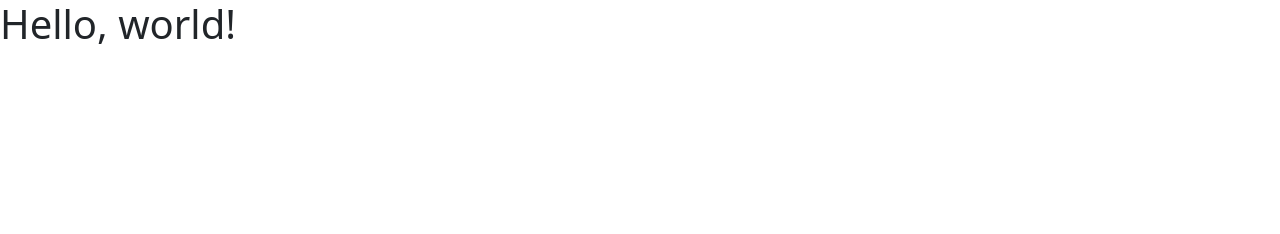
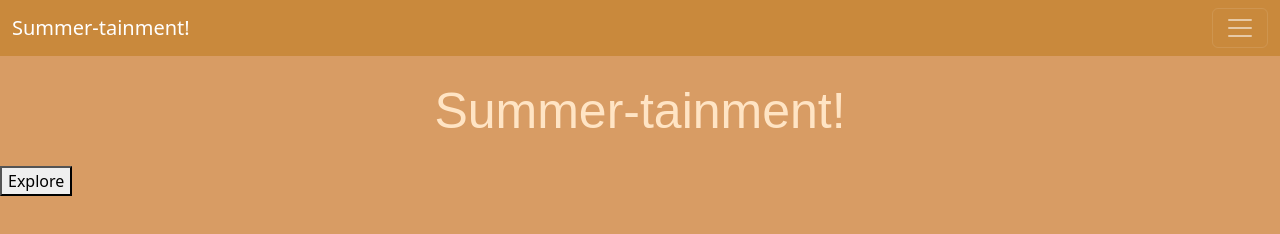
Before and after one commit to OwenC525/Summer-tainment, a plain HTML site: page index.html in a window 1280 px wide. Drawn offline with nearby package versions, Linux system fonts and the light colour scheme.

Commit message:
worked on my home page and navbar

```diff
--- a/index.html
+++ b/index.html
@@ -3,11 +3,39 @@
   <head>
     <meta charset="utf-8">
     <meta name="viewport" content="width=device-width, initial-scale=1">
-    <title>Bootstrap demo</title>
+    <title>Summer-tainment</title>
     <link href="https://cdn.jsdelivr.net/npm/bootstrap@5.3.2/dist/css/bootstrap.min.css" rel="stylesheet" integrity="sha384-T3c6CoIi6uLrA9TneNEoa7RxnatzjcDSCmG1MXxSR1GAsXEV/Dwwykc2MPK8M2HN" crossorigin="anonymous">
+    <link rel="stylesheet" href="style.css">
   </head>
-  <body>
-    <h1>Hello, world!</h1>
+  <body id="homebody">
+    <!-- navbar start -->
+    <nav class="navbar navbar-dark" style="background-color: rgba(184, 116, 16, 0.473);">
+      <div class="container-fluid">
+        <a class="navbar-brand" href="#">Summer-tainment!</a>
+        <button id="navbutton" class="navbar-toggler" type="button" data-bs-toggle="collapse" data-bs-target="#navbarNavDropdown" aria-controls="navbarNavDropdown" aria-expanded="false" aria-label="Toggle navigation">
+          <span class="navbar-toggler-icon"></span>
+        </button>
+        <div class="collapse navbar-collapse" id="navbarNavDropdown">
+          <ul class="navbar-nav">
+            <li class="nav-item">
+              <a class="nav-link active" aria-current="page" href="index.html">Home</a>
+            </li>
+            <li class="nav-item">
+              <a class="nav-link" href="attractions.html">Explore</a>
+            </li>
+            <li class="nav-item">
+              <a class="nav-link" href="history.html">History</a>
+            </li>
+          </ul>
+        </div>
+      </div>
+    </nav>
+        <!-- navbar end -->
+    <h1 id="summer">Summer-tainment!</h1>
+
+    <!-- button start-->
+    <a href="explore.html"><button id="homebutton" type="button">Explore</button></a>
+    <!--button end-->
     <script src="https://cdn.jsdelivr.net/npm/bootstrap@5.3.2/dist/js/bootstrap.bundle.min.js" integrity="sha384-C6RzsynM9kWDrMNeT87bh95OGNyZPhcTNXj1NW7RuBCsyN/o0jlpcV8Qyq46cDfL" crossorigin="anonymous"></script>
   </body>
 </html>
--- a/style.css
+++ b/style.css
@@ -0,0 +1,13 @@
+#summer {
+    text-align: center;
+    font-size: 50px;
+  font-family: fantasy;
+  color: bisque;
+  margin: 25px;
+}
+#homebody {
+    background-color: rgb(216, 156, 100);
+}
+#navbutton {
+
+}
```
Also changed, not shown: explore.html (added).
